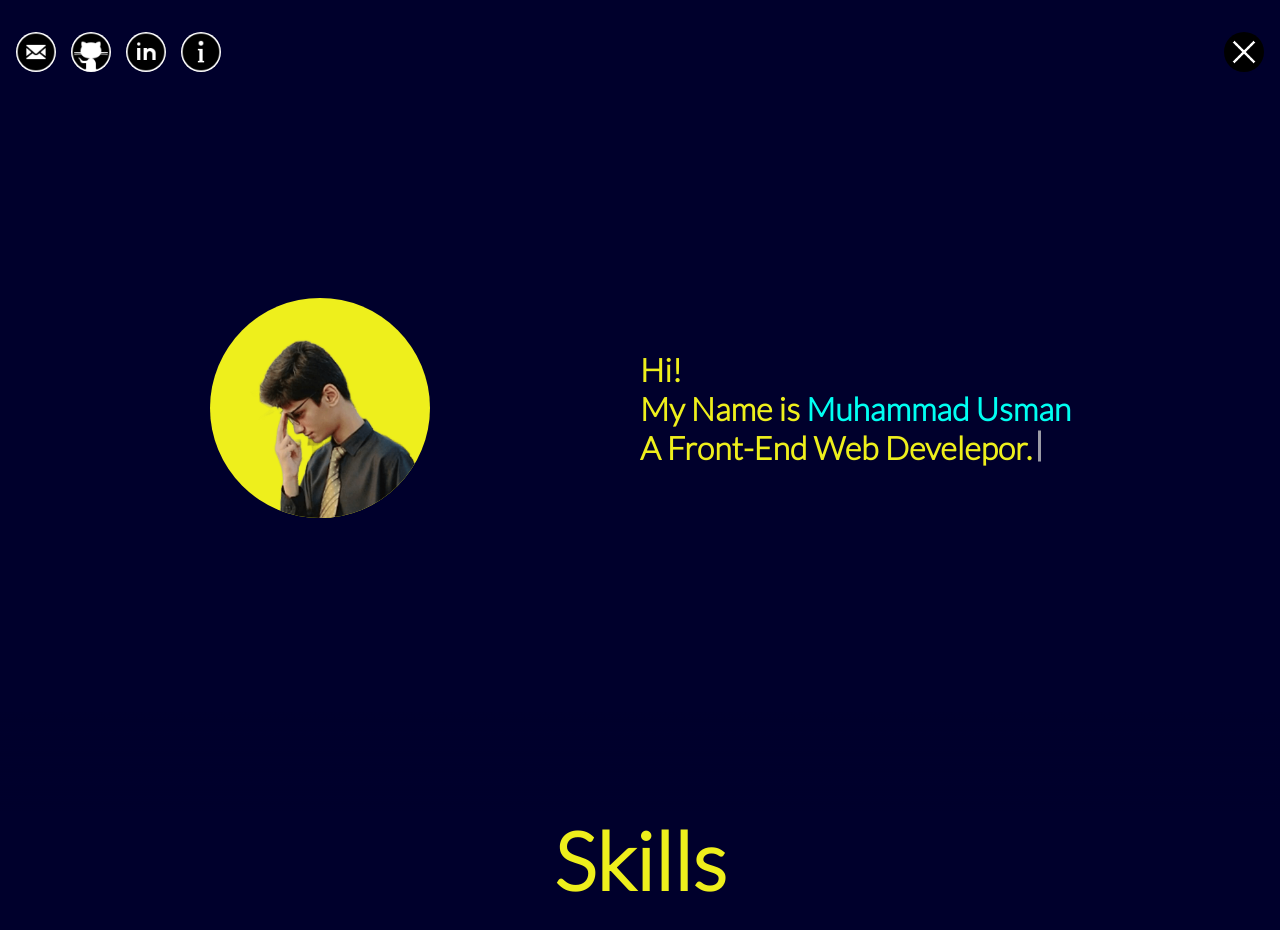
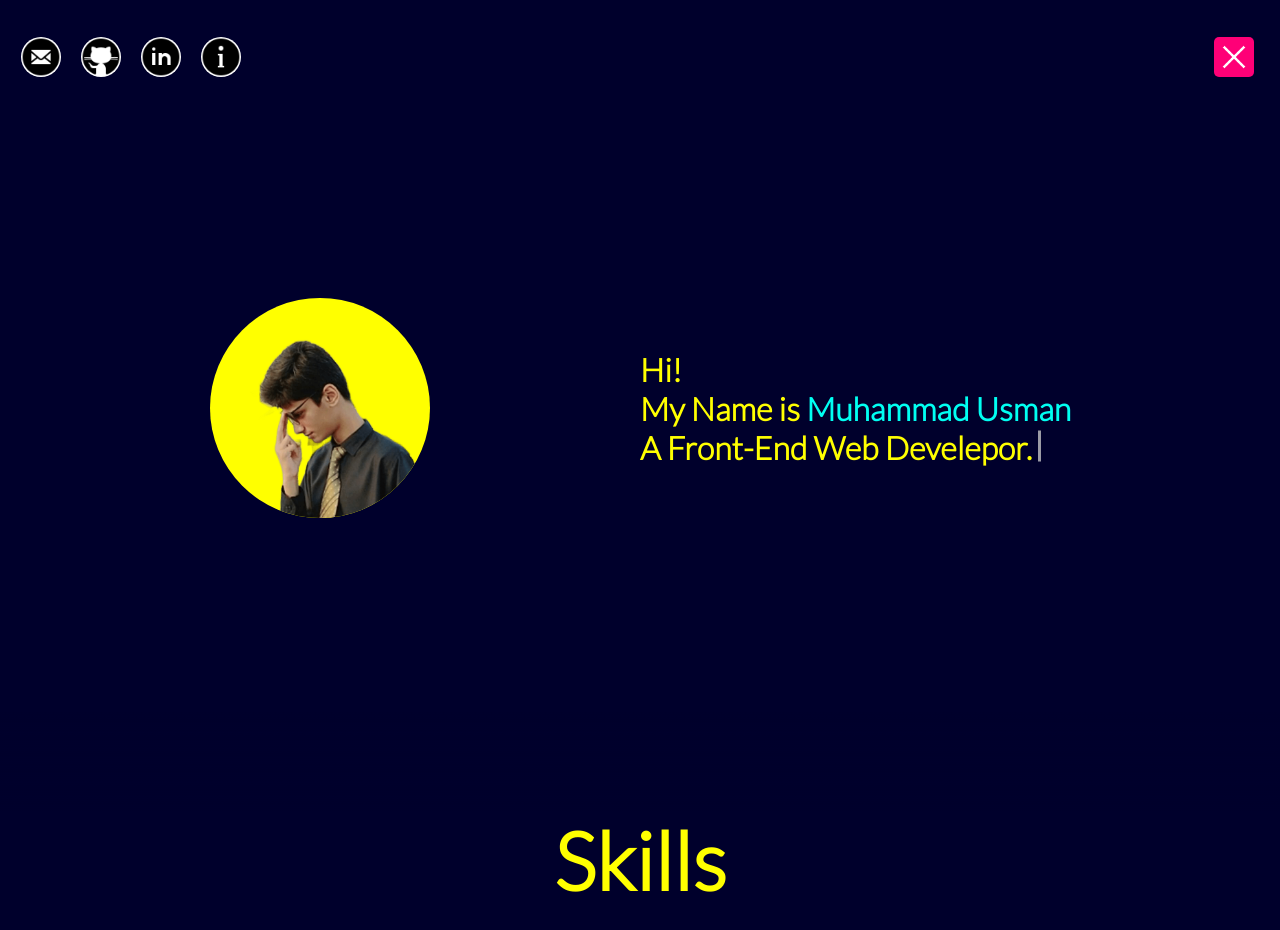
Before and after one commit to Muhammad-Usman-69/PortFolio, a plain HTML site: page index.html in a window 1280 px wide. Both pictures are taken after a click on the button 1244 px from the left and 52 px from the top of the page. Shown: the top 930 px of the page. Drawn offline with Linux system fonts and the light colour scheme.

Commit message:
Top Design Added and Color Modifications

```diff
--- a/index.html
+++ b/index.html
@@ -14,22 +14,23 @@
     <div class="container-top">
         <div class="container-top-align">
             <div class="icons-container">
-                <li>
+                <li class="icon-mail">
                     <a href="#"><img src="images/icons8-mail.png" alt="icon"></a>
                 </li>
-                <li>
+                <li class="icon-github">
                     <a href="#"><img src="images/icons8-github.png" alt="icon"></a>
                 </li>
-                <li>
+                <li class="icon-linkedin">
                     <a href="#"><img src="images/icons8-linkedin.png" alt="icon"></a>
                 </li>
-                <li>
+                <li class="icon-info">
                     <a href="#"><img src="images/icons8-info.png" alt="icon"></a>
                 </li>
             </div>
             <div class="icons-container-button">
                 <button class="button" onclick="menu()">
-                    <img class="menu-image" src="images/icons8-menu.png" alt="">
+                    <img class="menu-image menu-image-one" src="images/icons8-menu.png" alt="">
+                    <img class="menu-image menu-image-two" src="images/icons8-cross.png" alt="">
                 </button>
             </div>
         </div>
--- a/script/script.js
+++ b/script/script.js
@@ -70,11 +70,11 @@ window.addEventListener("scroll", () => {
 });
 
 function menu() {
-    let menuImage = document.querySelector(".menu-image");
-
-    if (menuImage.src.includes("images/icons8-menu.png")) {
-        menuImage.src = "images/icons8-cross.png";
-    } else {
-        menuImage.src = "images/icons8-menu.png"
-    }
+    let menuImageOne = document.querySelector(".menu-image-one");
+    let menuImageTwo = document.querySelector(".menu-image-two");
+    // if (menuImageOne.style.opacity == 1) {
+    //     menuImageTwo.style.opacity == 1
+    // }
+    menuImageOne.classList.toggle("menu-img-op-zero");
+    menuImageTwo.classList.toggle("menu-img-op-one")
 }
--- a/style/style.css
+++ b/style/style.css
@@ -1,11 +1,15 @@
 @import url('https://fonts.googleapis.com/css2?family=Lato:wght@300&family=Montserrat:wght@300&family=Roboto+Slab&family=Roboto:wght@300&display=swap');
 
 :root {
-    --yellow: #EEEF1C;
-    --cyan: #00FFF2;
+    --yellow: #ffff00;
+    --cyan: #00fff2;
     --dark-purple: #00002C;
-    --white: #fff;
+    --white: #ffffff;
     --black: #000;
+    --red: #ff0077;
+    --orange: #e44d26;
+    --blue: #264de4;
+    --green: #37ff51;
 }
 
 body {
@@ -13,6 +17,11 @@ body {
     margin: 0;
     padding: 0;
     background-color: var(--dark-purple);
+    scrollbar-width: none;
+}
+
+body::-webkit-scrollbar {
+    display: none;
 }
 
 @media (max-width: 550px) {
@@ -45,7 +54,7 @@ body {
 .icons-container {
     display: grid;
     grid-template-columns: 40px 40px 40px 40px;
-    grid-column-gap: 15px ;
+    grid-column-gap: 20px ;
 }
 
 .icons-container li {
@@ -53,34 +62,82 @@ body {
     background-color: var(--white);
     border-radius: 50%;
     height: 40px;
+    transition: 0.3s ease;
+    transform: translate(5px, 5px);
 }
 
 .icons-container img {
     width: 40px;
 }
 
-
-
 .button {
-    background-color: var(--white);
-    filter: invert(100%);
-    padding: 5px;
-    border-radius: 50%;
+    background-color: var(--red);
+    padding: 20px;
+    border-radius: 5px;
     border: none;
     outline: none;
     cursor: pointer;
     display: flex;
     transition: 0.3s ease;
-
+    position: relative;
+    overflow: hidden;
+    transform: translate(-10px, 5px);
 }
 
 .menu-image {
+    filter: invert(100%);
     width: 30px;
     height: 30px;
+    position: absolute;
+    top: 50%;
+    left: 50%;
+    transform: translate(-50%, -50%);
+    transition: 0.3s ease-in-out;
 }
 
+.menu-image-two {
+    opacity: 0;
+}
 
-/*center*/
+.menu-img-op-zero {
+    opacity: 0;
+}
+
+.menu-img-op-one {
+    opacity: 1;
+}
+
+.icon-mail:hover img, .icon-github:hover img, .icon-linkedin:hover img, .icon-info:hover img {
+    filter: invert(100%);
+}
+
+.icon-mail:hover {
+    background-color: transparent;
+    background-image: linear-gradient(to bottom right, #3e65cf, #c71610, #f2a60c, #3b60c4, #08851b);
+    box-shadow: 0 0 20px #3e65cf, 0 0 20px #c71610, 0 0 20px #f2a60c, 0 0 20px #3b60c4, 0 0 20px #08851b;
+    transform: translate(5px, 0px);
+}
+
+.icon-github:hover {
+    background-color: transparent;
+    background-color: var(--dark-purple);
+    box-shadow: 0 0 20px var(--white), 0 0 20px var(--white), 0 0 20px var(--white);
+    transform: translate(5px, 0px);
+}
+
+.icon-linkedin:hover {
+    background-color: transparent;
+    background-color: var(--blue);
+    box-shadow: 0 0 20px var(--blue), 0 0 20px var(--blue), 0 0 20px var(--white);
+    transform: translate(5px, 0px);
+}
+
+.icon-info:hover {
+    background-color: transparent;
+    background-image: linear-gradient(to right bottom, var(--green), var(--blue), var(--red), var(--cyan));
+    box-shadow: 0 0 20px var(--green), 0 0 20px var(--blue), 0 0 20px var(--red), 0 0 20px var(--cyan);
+    transform: translate(5px, 0px);
+}
 
 .container-content {
     height: 76vh;
@@ -279,13 +336,13 @@ body {
 }
 
 .html {
-    background-color: #e44d26;
+    background-color: var(--orange);
     color: var(--white);
 }
 
 
 .css {
-    background-color: #264de4;
+    background-color: var(--blue);
     color: var(--white);
 }
 
```
